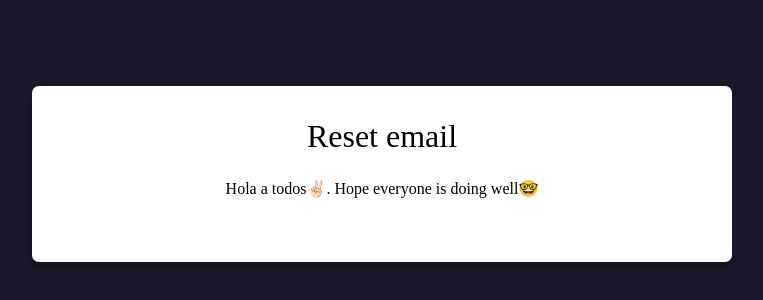
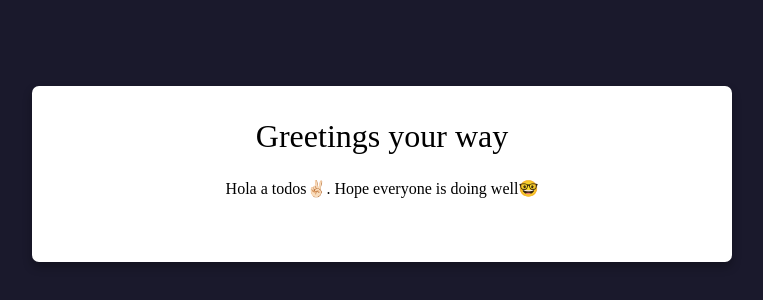
Before and after one commit to Louange-0/Burner-s-project, a website: page hello.html in a window 1280 px wide. Shown: the part 226-526 px from the top of the page, without its empty margins (258-1021 px from the left). Drawn offline with Linux system fonts and the light colour scheme.

Commit message:
Update hello.html

```diff
--- a/hello.html
+++ b/hello.html
@@ -50,7 +50,7 @@
     <body>
         <div class="container">
          <div class="form">
-            <header>Reset email</header>
+            <header>Greetings your way</header>
             <p>Hola a todos✌🏻. Hope everyone is doing well🤓</p>
             </div>
 
```
